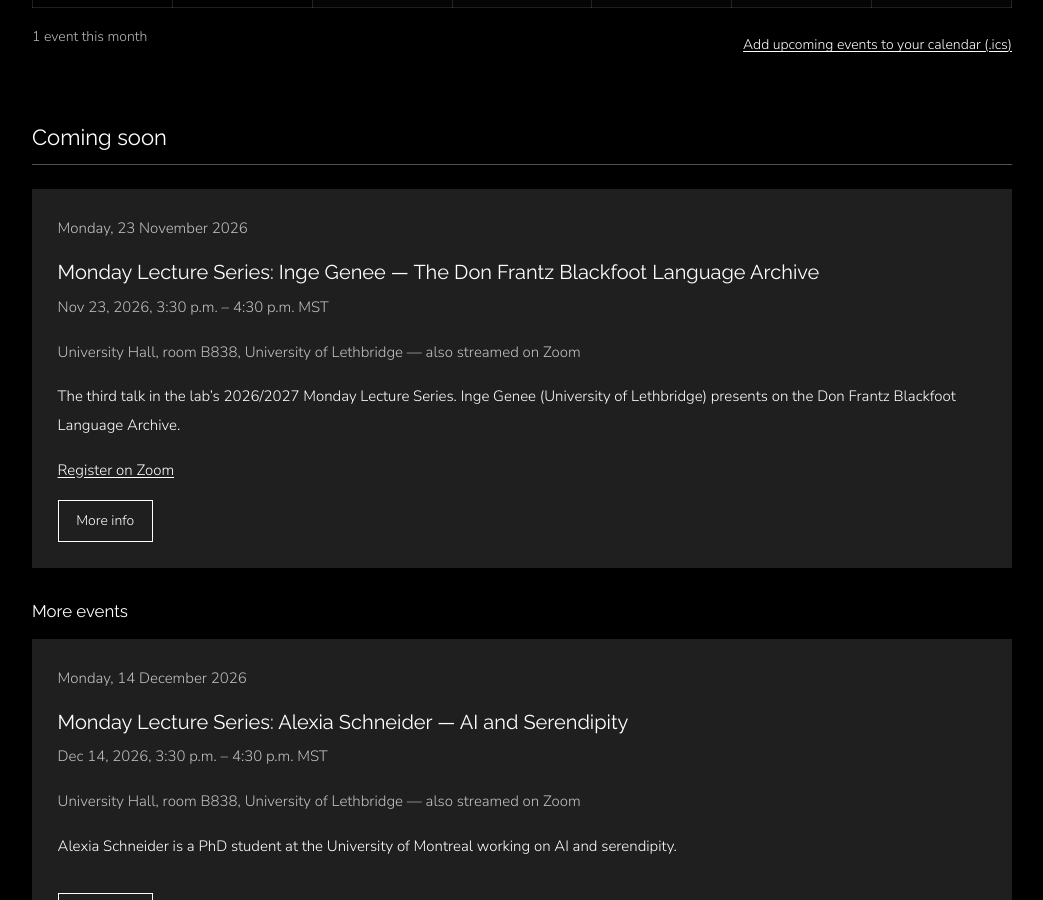
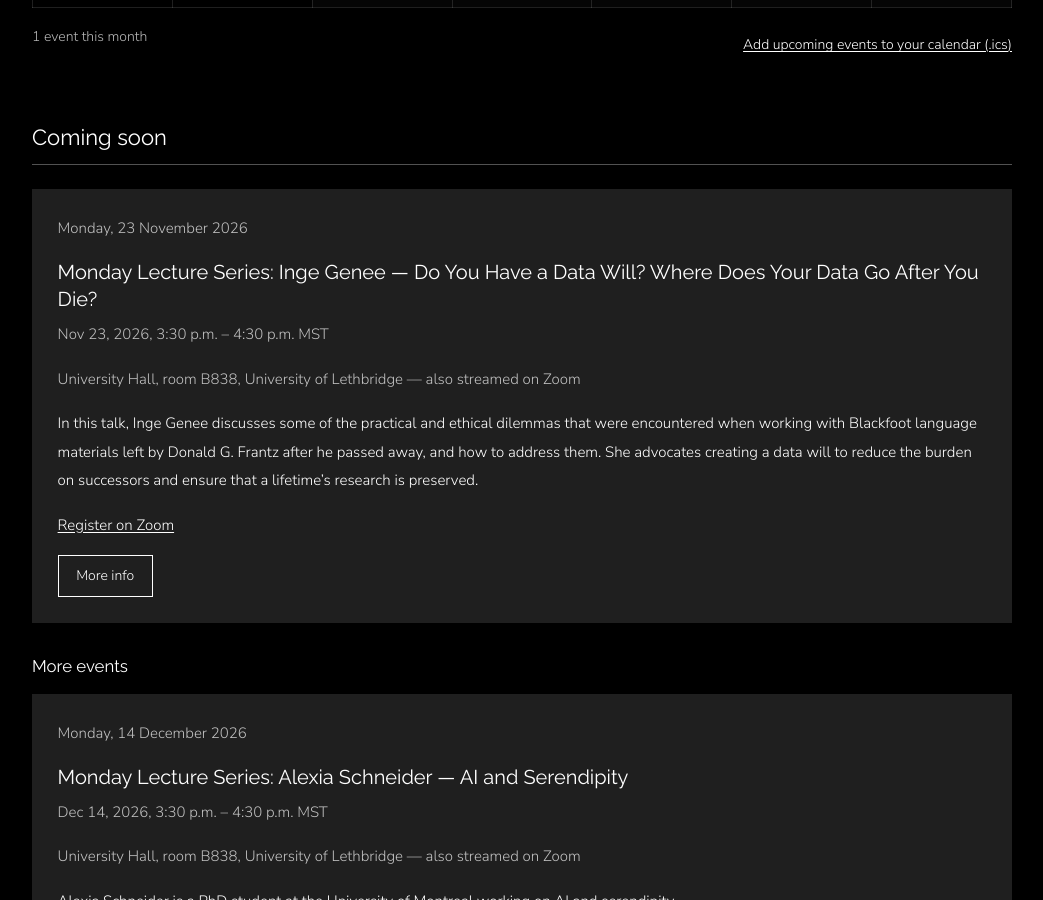
Before and after one commit to Humanities-Innovation-Lab/Humanities-Innovation-Lab.github.io, a Jekyll site: the page built from events.html, in a window 1280 px wide and 900 px high, scrolled down 960 px. Shown: the whole window, without its empty margins (118-1161 px from the left). Built offline with Jekyll 4.4.1, drawn with Linux system fonts in a browser that asks for light colours.

Commit message:
Retitle Inge Genee's lecture and add her abstract and references
Co-Authored-By: Claude Opus 5.5 <noreply@anthropic.com>

```diff
--- a/_data/events.yml
+++ b/_data/events.yml
@@ -65,7 +65,7 @@
   description: >-
     Alexia Schneider is a PhD student at the University of Montreal working on AI and serendipity.
 
-- title: "Monday Lecture Series: Inge Genee — The Don Frantz Blackfoot Language Archive"
+- title: "Monday Lecture Series: Inge Genee — Do You Have a Data Will? Where Does Your Data Go After You Die?"
   date: 2026-11-23
   post: /post/monday-lecture-series-inge-genee-the-don-frantz-blackfoot-language-archive/
   when: "Nov 23, 2026, 3:30 p.m. – 4:30 p.m. MST"
@@ -75,9 +75,11 @@
   link: https://us06web.zoom.us/meeting/register/0Wc331gYQAyPRWZl9uTk5A
   link_text: "Register on Zoom"
   description: >-
-    The third talk in the lab’s 2026/2027 Monday Lecture Series. Inge Genee
-    (University of Lethbridge) presents on the Don Frantz Blackfoot Language
-    Archive.
+    In this talk, Inge Genee discusses some of the practical and ethical
+    dilemmas that were encountered when working with Blackfoot language
+    materials left by Donald G. Frantz after he passed away, and how to address
+    them. She advocates creating a data will to reduce the burden on successors
+    and ensure that a lifetime’s research is preserved.
 
 - title: "Monday Lecture Series: Joey Takeda — Acid-Free Web Pages: Ending, Sustaining, and Preserving Digital Scholarship"
   date: 2026-10-26
--- a/_posts/2026-10-05-monday-lecture-series-inge-genee-the-don-frantz-blackfoot-language-archive.md
+++ b/_posts/2026-10-05-monday-lecture-series-inge-genee-the-don-frantz-blackfoot-language-archive.md
@@ -1,13 +1,13 @@
 ---
 layout: post
-title: "Monday Lecture Series: Inge Genee — The Don Frantz Blackfoot Language Archive"
+title: "Monday Lecture Series: Inge Genee — Do You Have a Data Will? Where Does Your Data Go After You Die?"
 date: 2026-10-05 06:00:00 +0000
 categories: ["Events"]
-description: "Inge Genee of the University of Lethbridge gives the third talk in the lab’s 2026/2027 Monday Lecture Series, on the Don Frantz Blackfoot Language Archive."
+description: "Inge Genee of the University of Lethbridge gives the third talk in the lab’s 2026/2027 Monday Lecture Series, on the Don Frantz Blackfoot Language Archive and why researchers need a data will."
 author: "Humanities Innovation Lab"
 ---
 
-Inge Genee gives the third talk in the lab’s 2026/2027 Monday Lecture Series, on the Don Frantz Blackfoot Language Archive.
+Inge Genee gives the third talk in the lab’s 2026/2027 Monday Lecture Series, on the Don Frantz Blackfoot Language Archive and why researchers need a data will.
 
 - **When:** Monday, 23 November 2026, 3:30 p.m. – 4:30 p.m. MST
 - **Where:** University Hall, room B838, University of Lethbridge — also streamed on Zoom
@@ -16,7 +16,19 @@ Inge Genee gives the third talk in the lab’s 2026/2027 Monday Lecture Series,
 
 ### Abstract
 
-The abstract will be posted closer to the date.
+My predecessor professor Donald G. Frantz left his entire archive of Indigenous language recordings and other invaluable materials in his office on campus before he passed away, and his family and the university left it to me to deal with. Between 2022 and 2026 I spent a significant amount of my time working with local Blackfoot research assistants, fluent speakers and Elders to inventory, catalogue, digitize and describe the materials in preparation for archiving and community distribution.
+
+In this talk I will discuss some of the practical and ethical dilemmas we encountered while working with the materials and how we addressed them. A colleague recently called it “a crisis in documentary linguistics,” referring to similar legacy collections at risk of being lost if not handled appropriately (Johnson 2004). A central challenge in deciding what to do is that what was considered appropriate in the mid-20th century is not what is considered good (i.e. ethical) practice in the 21st century (Smythe Kung et al., n.d.; Brandão et al. 2023).
+
+Working through my predecessor’s archive made me think about what I am potentially inflicting on those who come after me – or, perhaps more likely, what might happen to my own data collections if there is no one to undertake that work. I will suggest that we all should have some sort of data will in order to ensure, first, that we do not inflict this type of work on our own successors, and, second, that our life’s work does not go to waste.
+
+### References
+
+Brandão, Ana Paula, Patience Epps, Susan Smythe Kung, Denny Moore, Zachary O’Hagan & Jorge Rosés Labrada. 2023. Archiving and language documentation. Cadernos de Linguística 4.1: n.p. <https://cadernos.abralin.org/index.php/cadernos/article/view/666>.
+
+Johnson, Heidi. 2004. Language documentation and archiving, or how to build a better corpus. In Peter K. Austin (ed.) Language Documentation and Description, vol 2. London: SOAS. pp. 140-153. <https://www.lddjournal.org/article/id/1040/>
+
+Smythe Kung, Susan, Ryan Sullivant, Elena Pojman & Alicia Niwagaba. N.d. Archiving for the Future: Simple Steps for Archiving Language Documentation Collections. OER. <https://archivingforthefuture.teachable.com/>
 
 ### About the speaker
 
```
